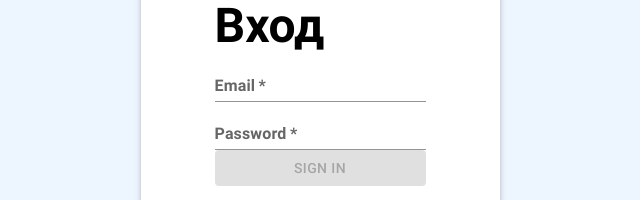
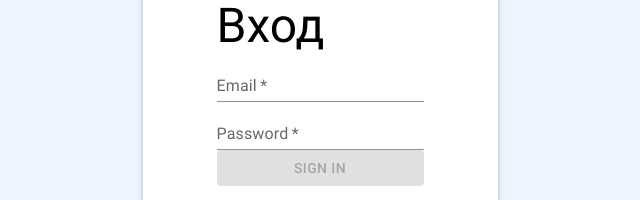
Before and after one commit to nazarovnh/pr_compilation_front, a React (Vite) app: page /signin in a window 1280 px wide. Shown: the part 296-496 px from the top of the page, without its empty margins (320-960 px from the left). Built offline with nearby package versions, Linux system fonts and the light colour scheme.

Commit message:
fix: fixed name of font-family

```diff
--- a/src/main.scss
+++ b/src/main.scss
@@ -2,9 +2,9 @@
 
 @font-face {
   font-family: Roboto;
-  src: url('./app/style/fonts/Roboto-Bold.woff2') format('woff2'),
-    url('./app/style/fonts/Roboto-Bold.woff') format('woff'),
-    url('./app/style/fonts/Roboto-Bold.ttf') format('ttf');
+  src: url('./app/style/fonts/Roboto-Regular.woff2') format('woff2'),
+    url('./app/style/fonts/Roboto-Regular.woff') format('woff'),
+    url('./app/style/fonts/Roboto-Regular.ttf') format('ttf');
   font-weight: 400;
   font-display: swap;
   font-style: normal;
```
